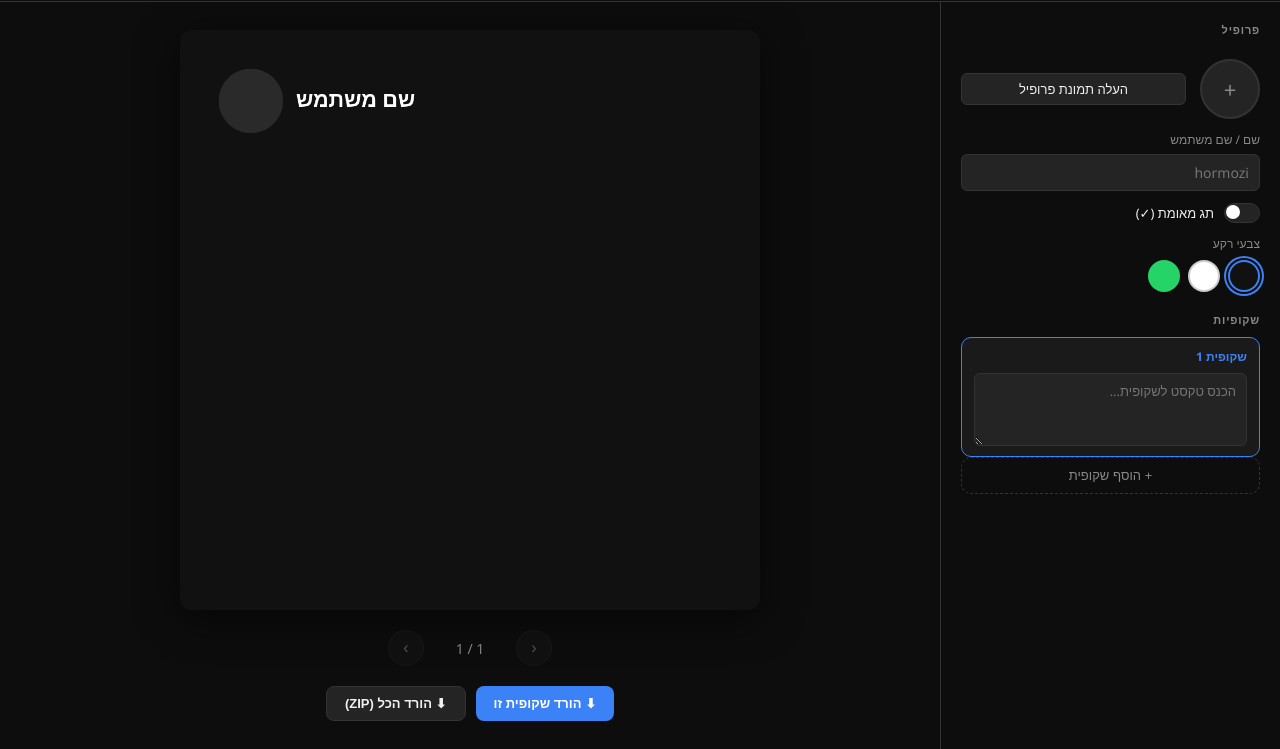
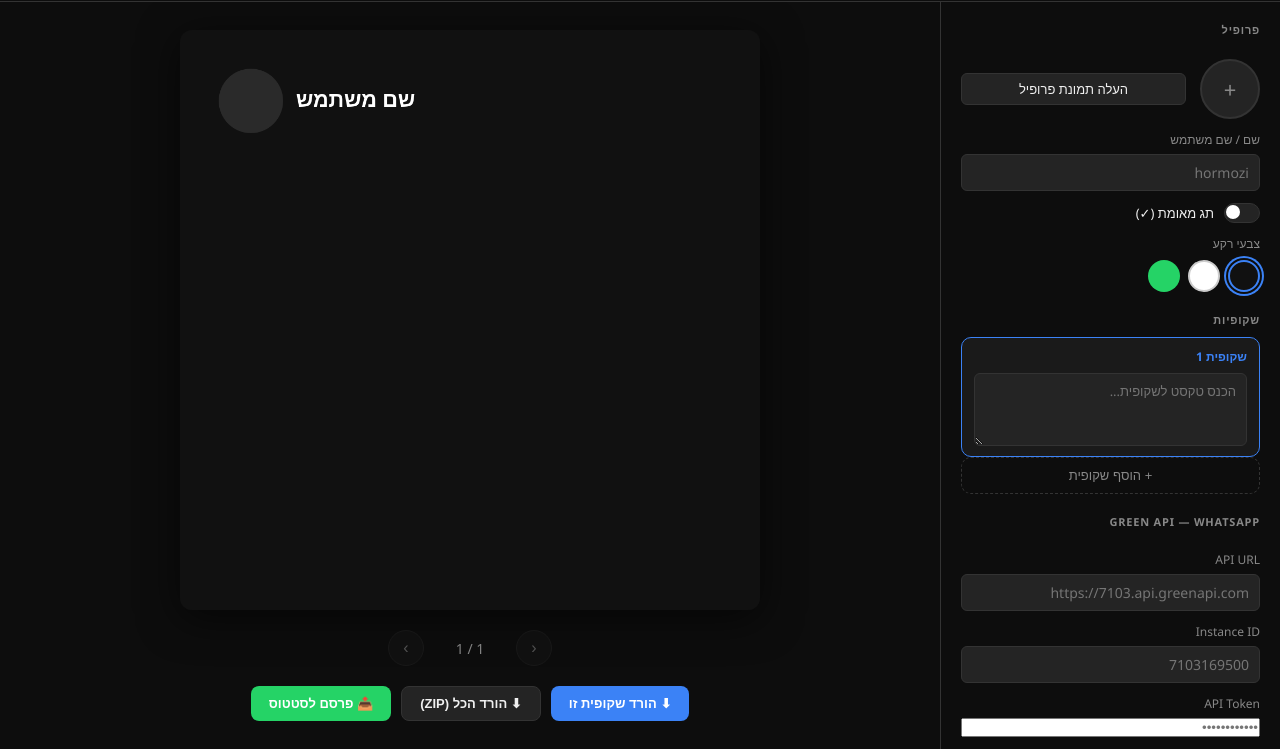
Before and after one commit to AsiAce2024/carousel-maker, a plain HTML site: page index.html in a window 1280 px wide. Shown: the part 51-800 px from the top of the page. Drawn offline with nearby package versions, Linux system fonts and the light colour scheme.

Commit message:
Add WhatsApp Story publish button via Green API (uploadFile + sendMediaStatus)
Co-Authored-By: Claude Sonnet 4.6 <noreply@anthropic.com>

```diff
--- a/index.html
+++ b/index.html
@@ -393,6 +393,11 @@
     .editor::-webkit-scrollbar-track { background: transparent; }
     .editor::-webkit-scrollbar-thumb { background: var(--border); border-radius: 3px; }
 
+    /* whatsapp publish button */
+    .btn-export.whatsapp { background: #25D366; color: #fff; }
+    .btn-export.whatsapp:hover { opacity: 0.85; }
+    .btn-export.whatsapp:disabled { opacity: 0.5; cursor: not-allowed; }
+
     /* scheme picker */
     .scheme-picker { display: flex; gap: 8px; margin-top: 2px; }
     .scheme-swatch {
@@ -464,6 +469,23 @@
       <button class="btn-add-slide" onclick="addSlide()">+ הוסף שקופית</button>
     </div>
 
+    <!-- Green API settings -->
+    <div class="profile-section">
+      <div class="section-title">Green API — WhatsApp</div>
+      <div class="field">
+        <label>API URL</label>
+        <input type="text" id="gapiUrl" placeholder="https://7103.api.greenapi.com" oninput="saveGapiSettings()" />
+      </div>
+      <div class="field">
+        <label>Instance ID</label>
+        <input type="text" id="gapiId" placeholder="7103169500" oninput="saveGapiSettings()" />
+      </div>
+      <div class="field">
+        <label>API Token</label>
+        <input type="password" id="gapiToken" placeholder="••••••••••••" oninput="saveGapiSettings()" />
+      </div>
+    </div>
+
   </div>
 
   <!-- PREVIEW -->
@@ -481,6 +503,7 @@
     <div class="export-row">
       <button class="btn-export" onclick="downloadCurrent()">⬇ הורד שקופית זו</button>
       <button class="btn-export secondary" onclick="downloadAll()">⬇ הורד הכל (ZIP)</button>
+      <button class="btn-export whatsapp" id="btnPublish" onclick="publishToWhatsApp()">📤 פרסם לסטטוס</button>
     </div>
   </div>
 
@@ -750,6 +773,63 @@
     renderSlide(state.current);
   }
 
+  function saveGapiSettings() {
+    localStorage.setItem('gapi_url',   document.getElementById('gapiUrl').value);
+    localStorage.setItem('gapi_id',    document.getElementById('gapiId').value);
+    localStorage.setItem('gapi_token', document.getElementById('gapiToken').value);
+  }
+
+  function loadGapiSettings() {
+    document.getElementById('gapiUrl').value   = localStorage.getItem('gapi_url')   || '';
+    document.getElementById('gapiId').value    = localStorage.getItem('gapi_id')    || '';
+    document.getElementById('gapiToken').value = localStorage.getItem('gapi_token') || '';
+  }
+
+  async function publishToWhatsApp() {
+    const apiUrl = localStorage.getItem('gapi_url')   || '';
+    const id     = localStorage.getItem('gapi_id')    || '';
+    const token  = localStorage.getItem('gapi_token') || '';
+
+    if (!apiUrl || !id || !token) {
+      alert('הגדר את פרטי Green API תחילה (API URL, Instance ID, Token)');
+      return;
+    }
+
+    const btn = document.getElementById('btnPublish');
+    btn.disabled = true;
+    btn.textContent = 'מפרסם...';
+
+    try {
+      const offscreen = document.createElement('canvas');
+      offscreen.width = W; offscreen.height = H;
+      await renderToCanvas(offscreen, state.current);
+      const blob = await new Promise(resolve => offscreen.toBlob(resolve, 'image/png'));
+
+      const mediaUrl = apiUrl.replace('api.greenapi.com', 'media.greenapi.com');
+      const uploadRes = await fetch(`${mediaUrl}/waInstance${id}/uploadFile/${token}`, {
+        method: 'POST',
+        headers: { 'Content-Type': 'image/png' },
+        body: blob,
+      });
+      if (!uploadRes.ok) throw new Error(`Upload failed: ${uploadRes.status}`);
+      const { urlFile } = await uploadRes.json();
+
+      const statusRes = await fetch(`${apiUrl}/waInstance${id}/sendMediaStatus/${token}`, {
+        method: 'POST',
+        headers: { 'Content-Type': 'application/json' },
+        body: JSON.stringify({ urlFile, fileName: `slide-${Date.now()}.png` }),
+      });
+      if (!statusRes.ok) throw new Error(`Status failed: ${statusRes.status}`);
+
+      alert('הסטטוס פורסם בהצלחה! ✓');
+    } catch (err) {
+      alert(`שגיאה: ${err.message}`);
+    } finally {
+      btn.disabled = false;
+      btn.textContent = '📤 פרסם לסטטוס';
+    }
+  }
+
   function onAvatarUpload(event) {
     const file = event.target.files[0];
     if (!file) return;
@@ -980,6 +1060,7 @@
 
   /* ── INIT ── */
   loadProfile();
+  loadGapiSettings();
   renderSlidesList();
 </script>
 </body>
```
